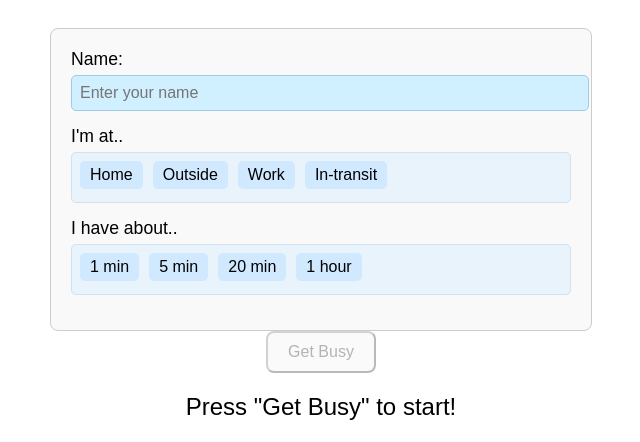
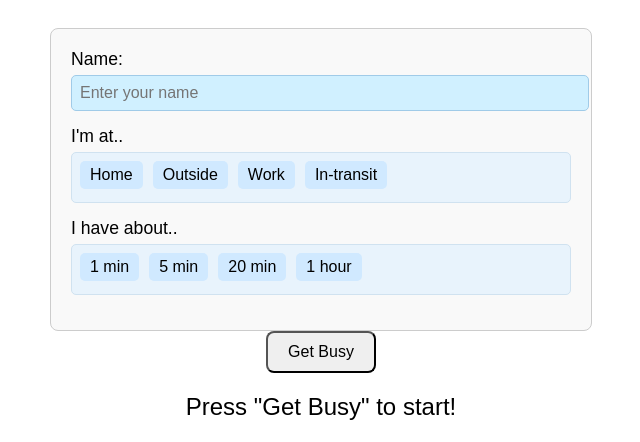
Before and after one commit to chepizhkoandrew/friend, a plain HTML site: page index.html in a window 1280 px wide. Shown: the whole page, without its empty margins (319-959 px from the left). Drawn offline with Linux system fonts and the light colour scheme.

Commit message:
Update index.html

```diff
--- a/index.html
+++ b/index.html
@@ -267,14 +267,13 @@
         let elapsedTime = 0;
 
         const nameInput = document.getElementById('nameInput');
-        const environmentSelect = document.getElementById('environmentSelect');
         const timeSelect = document.getElementById('timeSelect');
         const radioEnvironment = document.getElementsByName('environment');
         const radioTime = document.getElementsByName('time');
         const getBusyButton = document.getElementById('getBusyButton');
 
         // Disable the Get Busy button initially
-        getBusyButton.disabled = true;
+        getBusyButton.disabled = false;
 
         function validateForm() {
     const isNameValid = nameInput.value.length >= 3;
```
